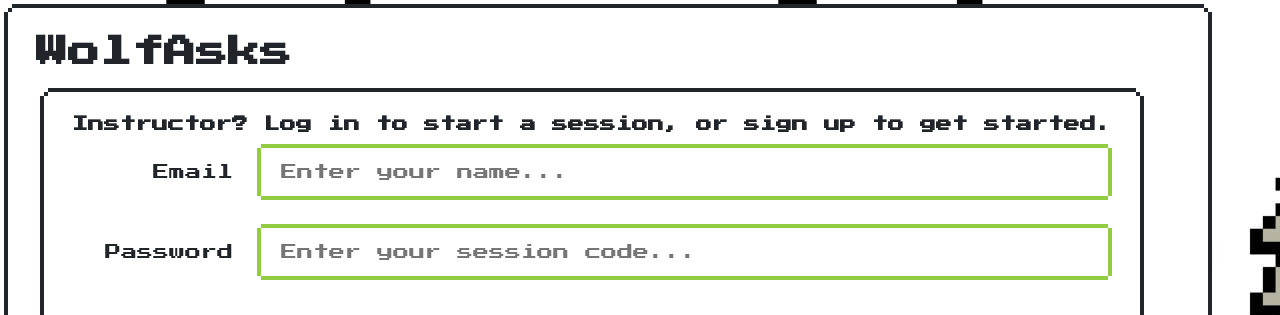
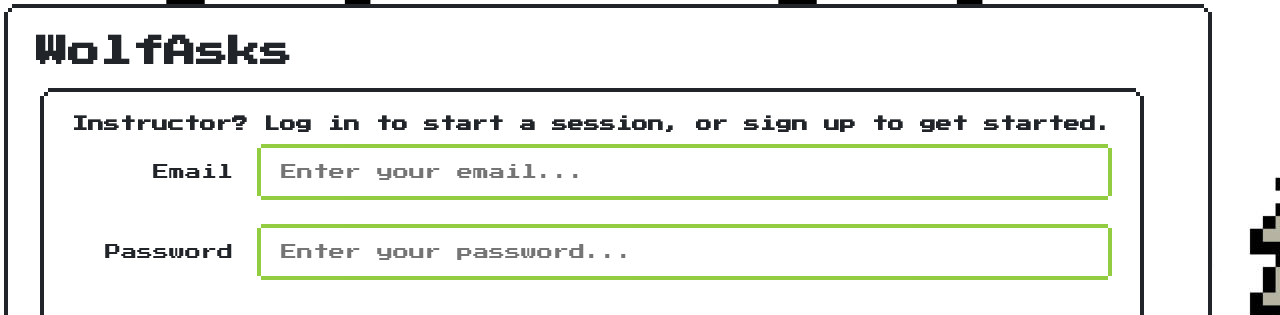
Before and after one commit to PackHacks2022/frontend, a React (Create React App) app: page / in a window 1280 px wide. Shown: the top 315 px of the page. Built offline with nearby package versions, Linux system fonts and the light colour scheme; no server answers.

Commit message:
Update placeholders

```diff
--- a/src/Home.js
+++ b/src/Home.js
@@ -30,6 +30,7 @@
         // save items to local storage to know type of user, which instructor, etc.
         localStorage.setItem("instructor_id", data.instructor_id);
         localStorage.setItem("phrase", data.phrase)
+        localStorage.setItem("USER", email)
         localStorage.setItem("type", "instructor")
         setAuthenticated(true);
         console.log(localStorage)
@@ -55,13 +56,13 @@
 
         <div class="nes-field is-inline">
           <label for="inline_field">Email</label>
-          <input onChange={(e) => setEmail(e.target.value)} type="text" id="inline_field" class="nes-input is-success" placeholder="Enter your name..."></input>
+          <input onChange={(e) => setEmail(e.target.value)} type="text" id="inline_field" class="nes-input is-success" placeholder="Enter your email..."></input>
         </div>
 
         <br/>
         <div class="nes-field is-inline">
           <label for="inline_field">Password</label>
-          <input type="password" id="inline_field" class="nes-input is-success" placeholder="Enter your session code..."></input>
+          <input type="password" id="inline_field" class="nes-input is-success" placeholder="Enter your password..."></input>
         </div>
         <br/>
         <br/>
```
